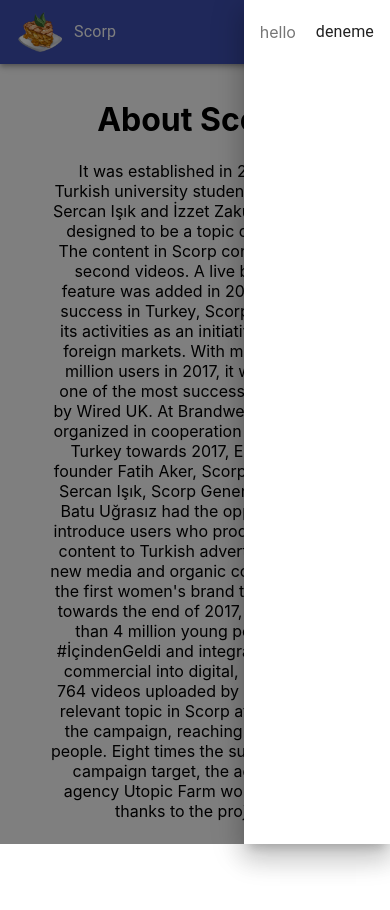
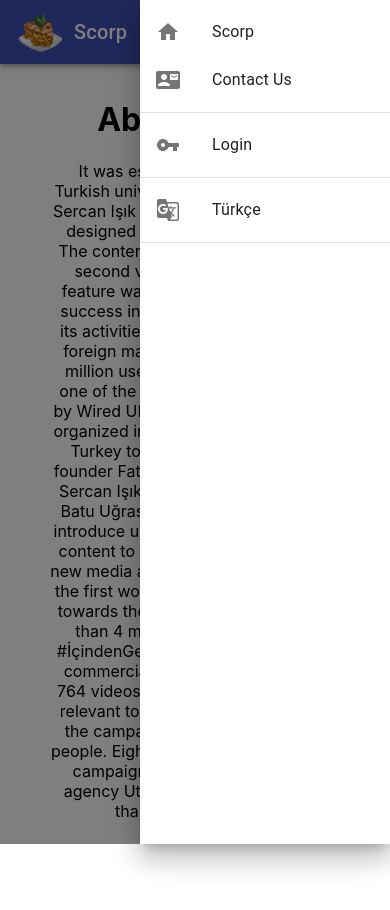
Before and after one commit to Ahmetbasli/active, a React (Create React App) app: page / in a window 390 px wide. Both pictures are taken after a click on the icon 360 px from the left and 32 px from the top of the page. Shown: the top 910 px of the page. Built offline with nearby package versions, Linux system fonts and the light colour scheme.

Commit message:
Add modal for mobile

```diff
--- a/src/components/header/Header.js
+++ b/src/components/header/Header.js
@@ -6,8 +6,7 @@
 import Rightside from "./right-side/Rightside";
 import Leftside from "./left-side/Leftside";
 import RightSideHamburger from "./right-side-hamburger/RightSideHamburger";
-//language imports
-import i18n from "../../helpers/languageStore";
+
 //styles
 import AppBar from "@material-ui/core/AppBar";
 import "./Header.css";
@@ -15,7 +14,6 @@
 const Header = () => {
   const [screenWidth, setScreenWidth] = useState(window.innerWidth);
   const siteLanguage = useSelector(selectLanguage);
-  i18n.changeLanguage(siteLanguage);
 
   useEffect(() => {
     window.addEventListener("resize", () => {
--- a/src/components/header/left-side/Leftside.js
+++ b/src/components/header/left-side/Leftside.js
@@ -31,7 +31,7 @@
       >
         <img className="icon" src="images/myLogo.png" alt="logo" />
       </IconButton>
-      <Typography noWrap variant="subtitle1">
+      <Typography noWrap variant="h6">
         {page !== "home" ? t("contactPageName") : "Scorp"}
       </Typography>
     </div>
--- a/src/components/header/right-side-hamburger/RightSideHamburger.js
+++ b/src/components/header/right-side-hamburger/RightSideHamburger.js
@@ -2,8 +2,17 @@
 import { useSelector, useDispatch } from "react-redux";
 import { useHistory } from "react-router-dom";
 //store
-import { adjustWhichPage } from "../../../slices/userSlice";
+import {
+  adjustLanguage,
+  adjustWhichPage,
+  selectLanguage,
+  selectUser,
+  toggleIsLoginModalOpen,
+} from "../../../slices/userSlice";
+//components
+import Modal from "../right-side/modal/Modal";
 // language imports
+import i18n from "../../../helpers/languageStore";
 import { useTranslation } from "react-i18next";
 //styles
 import MenuIcon from "@material-ui/icons/Menu";
@@ -14,8 +23,15 @@
 import ListItemIcon from "@material-ui/core/ListItemIcon";
 import ListItemText from "@material-ui/core/ListItemText";
 import Button from "@material-ui/core/Button";
+import LoginIcon from "@material-ui/icons/VpnKey";
 import { makeStyles } from "@material-ui/core/styles";
+import GTranslateIcon from "@material-ui/icons/GTranslate";
+import EmailIcon from "@material-ui/icons/Email";
+import HomeIcon from "@material-ui/icons/Home";
+import ContactMailIcon from "@material-ui/icons/ContactMail";
+import PersonIcon from "@material-ui/icons/Person";
 import "./RightSideHamburger.css";
+import LogOut from "@material-ui/icons/ExitToApp";
 
 const useStyles = makeStyles({
   list: {
@@ -30,10 +46,11 @@
 });
 
 const RightSİdeHamburger = () => {
+  const dispatch = useDispatch();
+  const siteLanguage = useSelector(selectLanguage);
+  const userInfo = useSelector(selectUser);
   const { t } = useTranslation();
-  const dispatch = useDispatch();
   const history = useHistory();
-
   const classes = useStyles();
 
   const [IsHamburgerMenuOpen, setIsHamburgerMenuOpen] = useState(false);
@@ -49,29 +66,92 @@
   const navigateToContactPage = () => {
     history.push("/contact");
     dispatch(adjustWhichPage("contact"));
+    closeHamburgerMenu();
+  };
+
+  const navigateToHomePage = () => {
+    history.push("/");
+    dispatch(adjustWhichPage("home"));
+    closeHamburgerMenu();
+  };
+  const changeSiteLanguage = () => {
+    const newSiteLanguage = siteLanguage === "tr" ? "en" : "tr";
+    dispatch(adjustLanguage(newSiteLanguage));
+    i18n.changeLanguage(newSiteLanguage);
+  };
+  const openModal = () => {
+    closeHamburgerMenu();
+    dispatch(toggleIsLoginModalOpen(true));
   };
   return (
     <div className="hamburger">
-      <Button
-        className={classes.contactButton}
-        color="inherit"
-        onClick={navigateToContactPage}
-      >
-        {t("contactButton")}
-      </Button>
       <MenuIcon onClick={openHamburgerMenu} className="menuIcon" />
       <Drawer
         anchor="right"
         open={IsHamburgerMenuOpen}
         onClose={closeHamburgerMenu}
       >
+        <List className={classes.list}>
+          {["Scorp", "contactButton"].map((text, index) => (
+            <ListItem
+              button
+              key={text}
+              onClick={index === 0 ? navigateToHomePage : navigateToContactPage}
+            >
+              <ListItemIcon>
+                {index === 0 ? <HomeIcon /> : <ContactMailIcon />}
+              </ListItemIcon>
+              <ListItemText primary={t(text)} />
+            </ListItem>
+          ))}
+        </List>
+        <Divider />
+        {!userInfo ? (
+          <List>
+            <ListItem button onClick={openModal}>
+              <ListItemIcon>
+                <LoginIcon />
+              </ListItemIcon>
+              <ListItemText primary={t("login")} />
+            </ListItem>
+          </List>
+        ) : (
+          <List>
+            <ListItem>
+              <ListItemIcon>
+                <PersonIcon />
+              </ListItemIcon>
+              <ListItemText primary={userInfo.name} />
+            </ListItem>
+            <ListItem>
+              <ListItemIcon>
+                <EmailIcon />
+              </ListItemIcon>
+              <ListItemText primary={userInfo.email} />
+            </ListItem>
+            <ListItem button>
+              <ListItemIcon>
+                <LogOut />
+              </ListItemIcon>
+              <ListItemText primary={t("logout")} />
+            </ListItem>
+          </List>
+        )}
+        <Divider />
         <List>
-          <ListItem button>
-            <ListItemIcon>hello</ListItemIcon>
-            <ListItemText primary="deneme" />
+          <ListItem button onClick={changeSiteLanguage}>
+            <ListItemIcon>
+              <GTranslateIcon />
+            </ListItemIcon>
+            <ListItemText
+              primary={siteLanguage !== "tr" ? "Türkçe" : "English"}
+            />
           </ListItem>
         </List>
+        <Divider />
       </Drawer>
+
+      <Modal />
     </div>
   );
 };
--- a/src/components/header/right-side/dropdown/Dropdown.js
+++ b/src/components/header/right-side/dropdown/Dropdown.js
@@ -2,14 +2,15 @@
 import { useDispatch, useSelector } from "react-redux";
 //store
 import { selectLanguage, adjustLanguage } from "../../../../slices/userSlice";
+// language imports
+import i18n from "../../../../helpers/languageStore";
 //style imports
 import { makeStyles } from "@material-ui/core/styles";
 import InputLabel from "@material-ui/core/InputLabel";
 import MenuItem from "@material-ui/core/MenuItem";
 import FormControl from "@material-ui/core/FormControl";
 import Select from "@material-ui/core/Select";
-//language imports
-import i18n from "../../../../helpers/languageStore";
+
 const useStyles = makeStyles((theme) => ({
   button: {
     display: "block",
@@ -32,6 +33,7 @@
 
   const handleChange = (event) => {
     dispatch(adjustLanguage(event.target.value));
+    i18n.changeLanguage(event.target.value);
   };
 
   const handleClose = () => {
```
